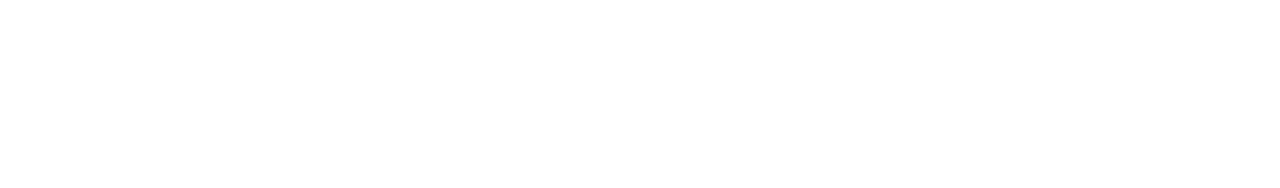
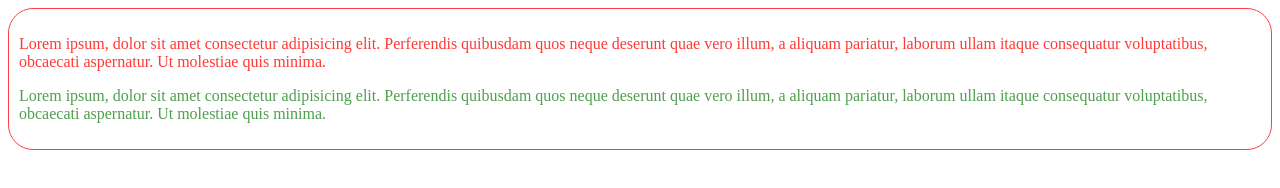
Before and after one commit to mindnighter/PM_task1, a plain HTML site: page index.html in a window 1280 px wide. Drawn offline with Linux system fonts and the light colour scheme.

Commit message:
added: lorem, red, green, border

```diff
--- a/index.css
+++ b/index.css
@@ -1,3 +1,12 @@
+.border{
+  border: 0.5px solid;
+  border-color: #fe3d4d;
+  border-radius: 25px;
+  padding: 10px;
+}
 .red{
-  color: #ff0000;
+  color:#ff3935;
 }
+.green{
+  color: #4f9f4e;
+}
--- a/index.html
+++ b/index.html
@@ -7,6 +7,17 @@
   <link rel="stylesheet" href="index.css">
 </head>
 <body>
-
+  <div class="border">
+    <p class ="red">
+      Lorem ipsum, dolor sit amet consectetur adipisicing elit.
+      Perferendis quibusdam quos neque deserunt quae vero illum, a aliquam pariatur,
+      laborum ullam itaque consequatur voluptatibus, obcaecati aspernatur. Ut molestiae quis minima.
+    </p>
+    <p class ="green">
+      Lorem ipsum, dolor sit amet consectetur adipisicing elit.
+      Perferendis quibusdam quos neque deserunt quae vero illum, a aliquam pariatur,
+      laborum ullam itaque consequatur voluptatibus, obcaecati aspernatur. Ut molestiae quis minima.
+    </p>
+  </div>
 </body>
 </html>
```
